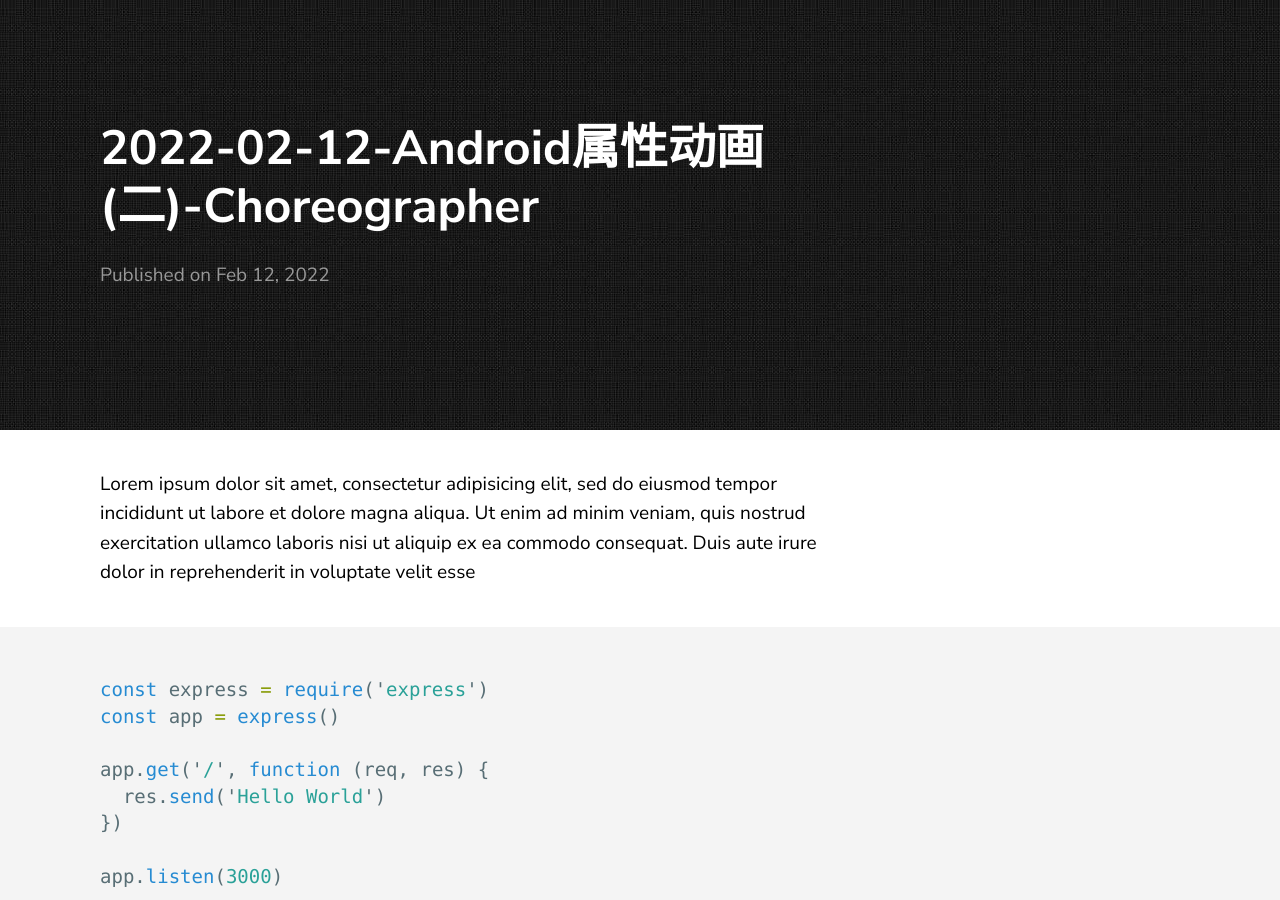
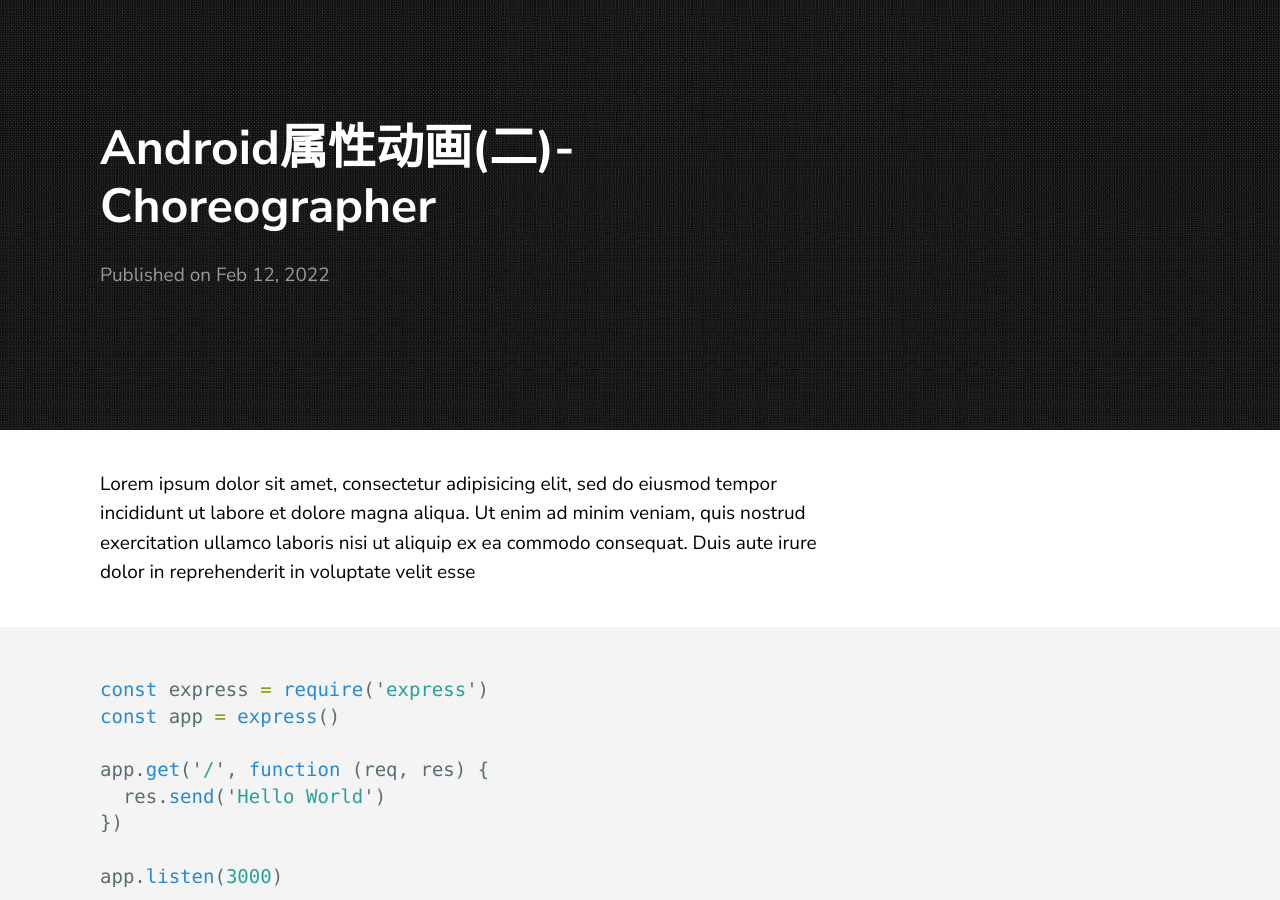
Before and after one commit to Bernie-sw-jiang/BernieJiang.github.io, a Jekyll site: the page built from _posts/2022-02-12-Android属性动画(二)-Choreographer.markdown, in a window 1280 px wide and 900 px high. Built offline with Jekyll 4.4.1, drawn with Linux system fonts in a browser that asks for light colours.

```diff
--- a/_posts/2022-02-12-Android属性动画(二)-Choreographer.markdown
+++ b/_posts/2022-02-12-Android属性动画(二)-Choreographer.markdown
@@ -1,6 +1,6 @@
 ---
 layout: post
-title:  "2022-02-12-Android属性动画(二)-Choreographer"
+title:  "Android属性动画(二)-Choreographer"
 date:   2022-02-12
 ---
 Lorem ipsum dolor sit amet, consectetur adipisicing elit, sed do eiusmod tempor incididunt ut labore et dolore magna aliqua. Ut enim ad minim veniam, quis nostrud exercitation ullamco laboris nisi ut aliquip ex ea commodo consequat. Duis aute irure dolor in reprehenderit in voluptate velit esse
```
